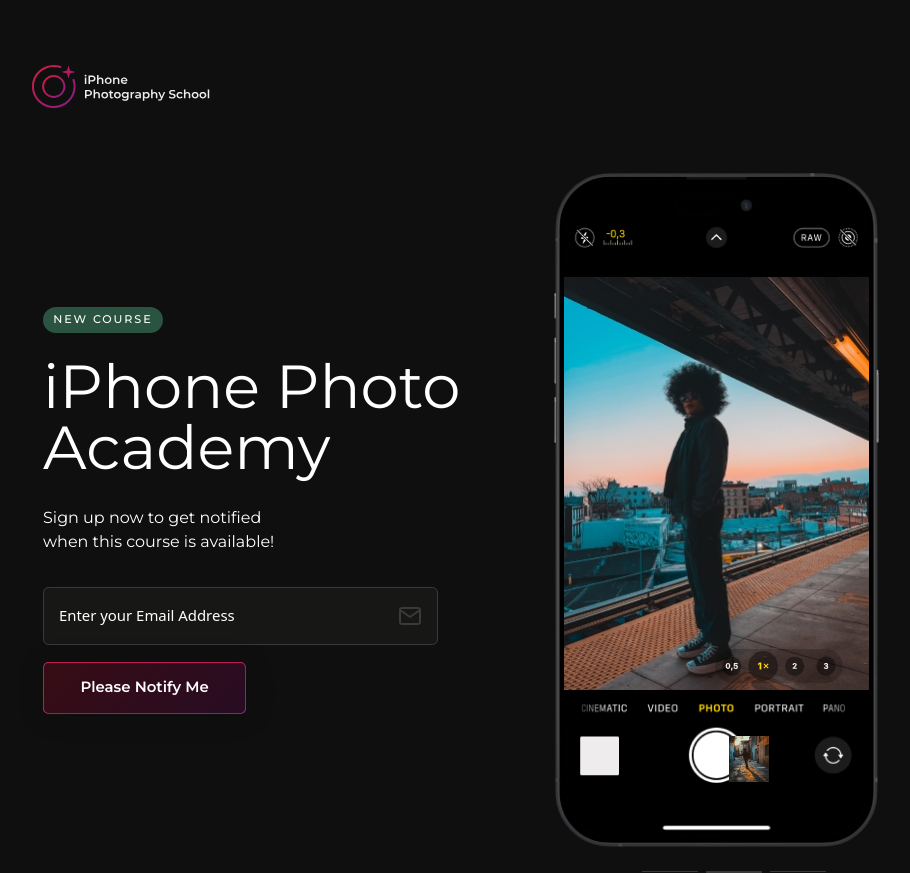
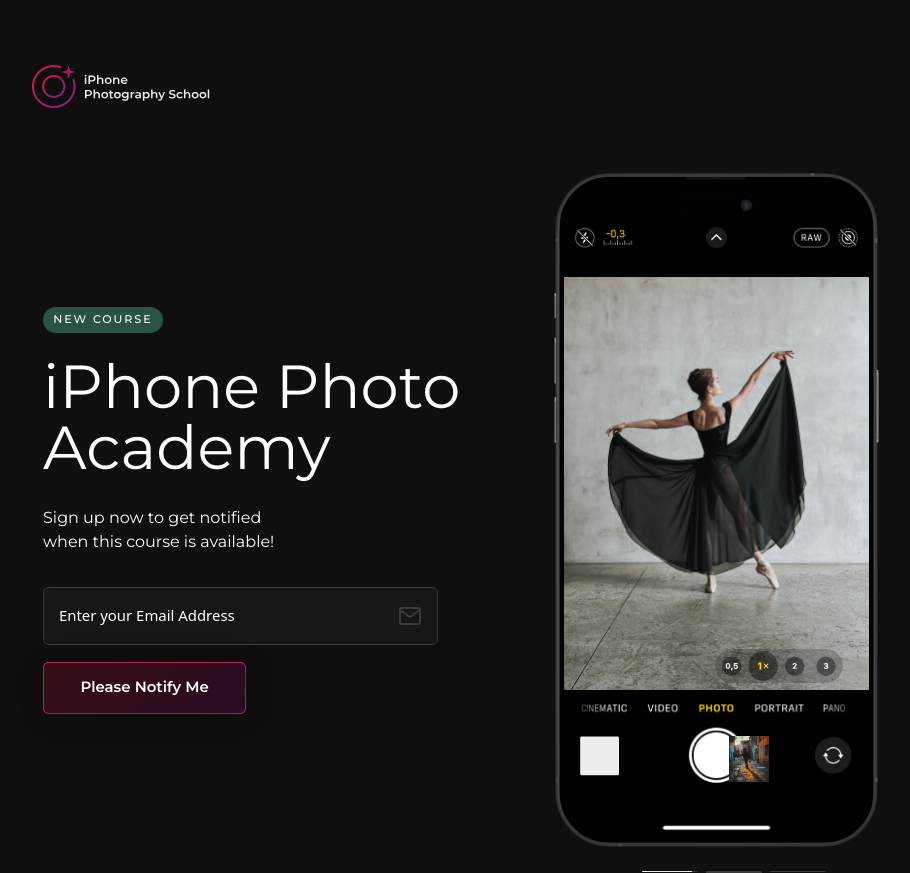
Before and after one commit to favour-chibueze/iphone-website, a Vue app: page / in a window 1280 px wide. Shown: the whole page, without its empty margins (129-1039 px from the left). Built offline with nearby package versions, Linux system fonts and the light colour scheme.

Commit message:
Feat: added animation to story timeline

```diff
--- a/package.json
+++ b/package.json
@@ -12,8 +12,11 @@
     "core-js": "^3.8.3",
     "gsap": "^3.11.5",
     "jquery": "^3.6.4",
+    "pinia": "^2.0.33",
+    "swiper": "^9.1.1",
     "vue": "^3.2.13",
-    "vue-router": "^4.1.6"
+    "vue-router": "^4.1.6",
+    "vue-stories-instagram": "^0.2.1"
   },
   "devDependencies": {
     "@babel/core": "^7.12.16",
--- a/src/App.vue
+++ b/src/App.vue
@@ -3,7 +3,3 @@
         <router-view/>
     </div>
 </template>
-
-<style>
-  @import "@/assets/styles/styles.css";
-</style>
--- a/src/assets/styles/styles.css
+++ b/src/assets/styles/home.css
@@ -16,6 +16,7 @@
     --btn-hover-color: white;
     --btn-left-bg-gradient-hover: #3d0b15;
     --btn-right-bg-gradient-hover: rgb(61, 12, 21);
+    --progress-bg: #EEECEC;
 }
 
 
@@ -114,10 +115,12 @@ body {
     border-left: 1px solid var(--btn-left-border-color);
     transition: all 1s;
 }
+
 .ips-btn:hover {
     color: var(--btn-hover-color);
     background-image: linear-gradient(135deg, var(--btn-left-bg-gradient-hover) 0%, var(--btn-right-bg-gradient-hover) 100%);
 }
+
 .wait-list-form-wrapper .wait-list-form .ips-btn {
     margin-top: 17px;
 }
@@ -224,7 +227,29 @@ label {
     border-radius: 1.00758px;
 }
 
+.w-full {
+    width: 100%;
+}
 
+/* CAROUSEL SLIDER */
+.slide_0 {
+    display: block;
+    height: 100%;
+    border-radius: 5px;
+    animation: progress-slide 8s infinite;
+    position: absolute;
+    top: 0;
+    left: 0;
+    background: var(--progress-bg);
+    border-radius: 1px;
+}
+
+/* Animating the progress bar by initially starting from 0 */
+@keyframes progress-slide {
+    from {
+        width: 0;
+    }
+}
 
 .ips-slider-photo {
     width: 305px;
--- a/src/components/BaseInput.vue
+++ b/src/components/BaseInput.vue
@@ -1,7 +1,7 @@
 <template>
   <div
     class="wait-list-input-wrapper"
-    :class="[emailError ? 'form-input-error' : null]"
+    :class="[formError ? 'form-input-error' : null]"
   >
     <div class="wait-list-input-container">
       <input
@@ -13,8 +13,8 @@
       />
       <label
         for="wait-list-input"
-        :class="[emailError ? 'form-text-error' : null]"
-        >{{ emailError ? emailError : "Enter your Email Address" }}</label
+        :class="[formError ? 'form-text-error' : null]"
+        >{{ formError ? formError : "Enter your Email Address" }}</label
       >
     </div>
     <div class="wait-list-form-placeholder--icon">
@@ -33,7 +33,7 @@ export default {
       default: "",
       required: true,
     },
-    emailError: {
+    formError: {
       type: String,
       default: "",
     },
--- a/src/views/HomePage.vue
+++ b/src/views/HomePage.vue
@@ -26,7 +26,7 @@
             v-model:modelValue="email"
             type="text"
             label="Enmail"
-            :emailError="emailError"
+            :formError="formError"
           />
           <div>
             <button class="ips-btn" @click="submitForm">
@@ -69,12 +69,13 @@
         <div class="ips-mockup-slide-wrapper">
           <div class="row justify-content-around align-items-center mt-4">
             <div
-              class="ips-mockup-slide"
-              value="0"
-              max="100"
+              class="ips-mockup-slide position-relative"
+
               v-for="(slide, index) in sliders"
               :key="index"
-            ></div>
+            >
+              <div class="w-full" :class="[`slide_${index}`]"></div>
+            </div>
           </div>
         </div>
       </div>
@@ -95,7 +96,7 @@ export default {
   setup() {
     const state = reactive({
       email: "",
-      emailError: "",
+      formError: "",
       formValid: false,
 
       sliders: [
@@ -134,13 +135,13 @@ export default {
     const validateEmail = () => {
       const isValid = /\S+@\S+\.\S+/.test(state.email);
       if (!state.email) {
-        state.emailError = "Enter your Email Address";
+        state.formError = "Enter your Email Address";
         state.formValid = false;
       } else if (!isValid) {
-        state.emailError = "Please enter a valid email";
+        state.formError = "Please enter a valid email";
         state.formValid = false;
       } else {
-        state.emailError = "";
+        state.formError = "";
         state.formValid = true;
       }
     };
@@ -152,7 +153,7 @@ export default {
       if (!state.formValid) {
         return;
       }
-      router.push({ path: '/success-page', query: { email: state.email } })
+      router.push({ path: "/success-page", query: { email: state.email } });
     };
 
     const playSlideshow = () => {
@@ -163,7 +164,7 @@ export default {
           slider.active = false;
         }
       });
-      console.log("state.activeIndex", state.activeIndex);
+
       gsap.to(`.slide-${state.activeIndex}`, {
         duration: 1,
         opacity: 1,
@@ -172,12 +173,12 @@ export default {
         },
       });
       gsap.to(`.slide-${state.activeIndex}`, {
-        duration: 5,
+        duration: 8,
         delay: 0,
         opacity: 1,
       });
       gsap.to(".progress", {
-        duration: 5,
+        duration: 8,
         width: "100%",
         onComplete: () => {
           gsap.set(".progress", { width: 0 });
@@ -209,3 +210,7 @@ export default {
   },
 };
 </script>
+
+<style>
+@import "@/assets/styles/home.css";
+</style>
--- a/src/views/SuccessPage.vue
+++ b/src/views/SuccessPage.vue
@@ -6,7 +6,6 @@
         <p>Thanks for subscribing to our news letter.</p>
         <p>you should receive a confirmation email soon</p>
         <div class="mt-4">
-            <!-- <router-link to="/" class="go-home mt-4">Click here to send again</router-link> -->
             <router-link to="/" class="ips-btn" @click="submitForm">
               Please Notify Me
             </router-link>
```
Also changed, not shown: 1 other file (tests, documents, lock files or other folders).
